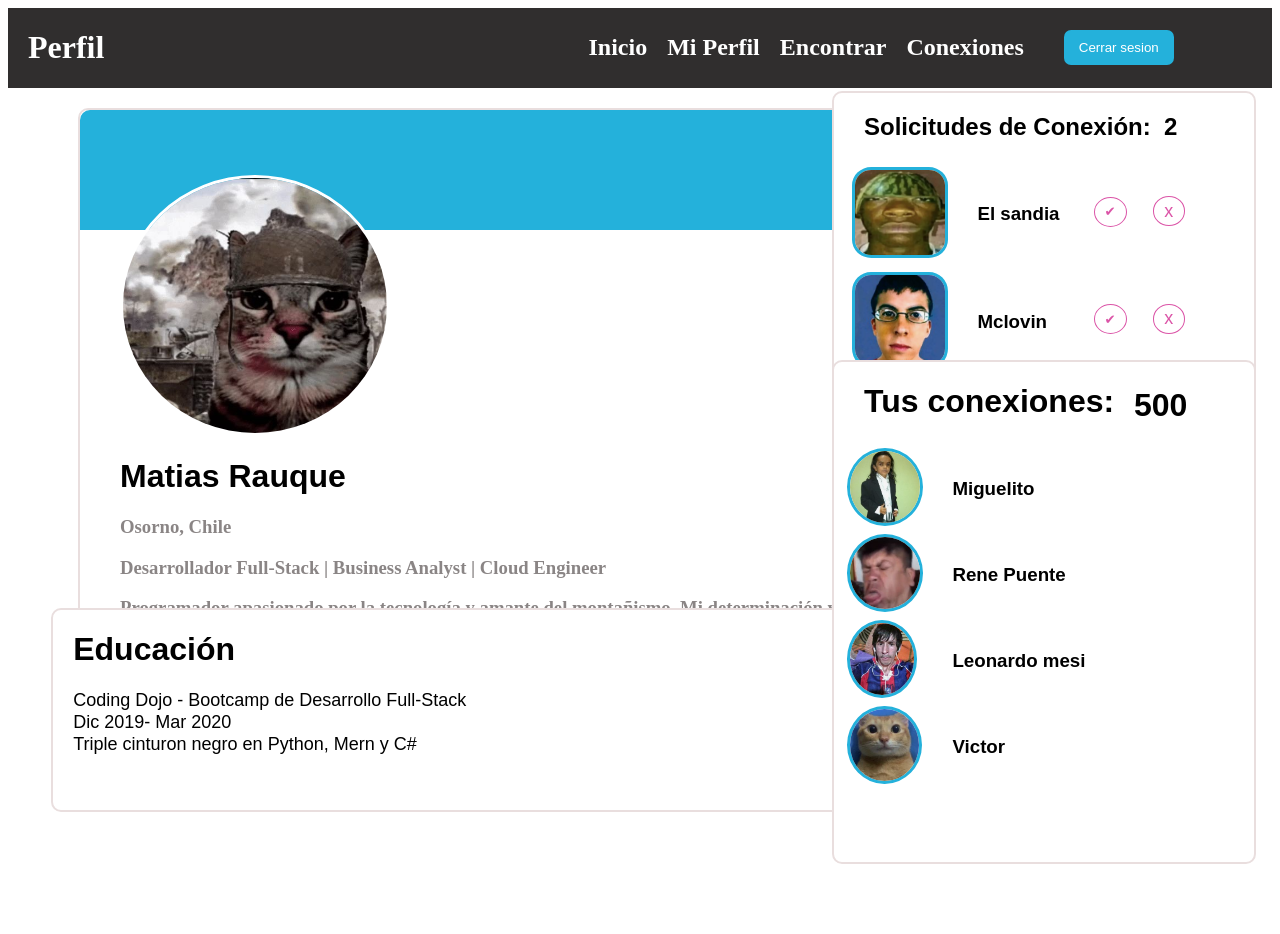
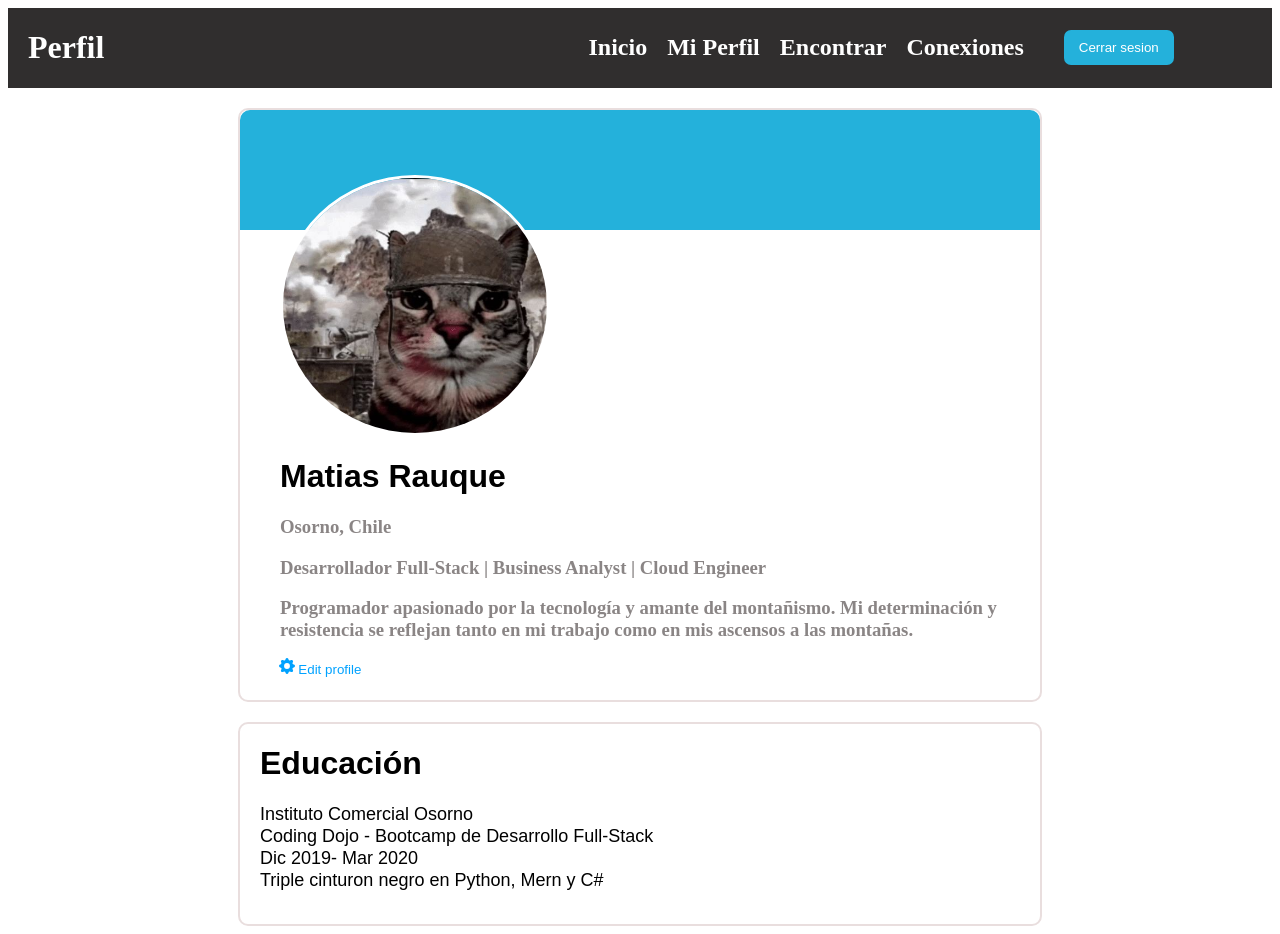
Before and after one commit to MatiasRauque/MatiasRauque.github.io, a plain HTML site: page index.html in a window 1280 px wide. Before the commit the page ends 864 px from the top, so only its background shows below. Drawn offline with Linux system fonts and the light colour scheme.

Commit message:
Se eliminaron las conexiones y solicitudes

```diff
--- a/index.html
+++ b/index.html
@@ -39,37 +39,16 @@
                 </h3>
             </div>
 
-            <button id="editp"> ⚙️Edit profile</button>
-        </div>
-
-        <div class="solicitudes">
-            <nav id="barrasoli">
-                <h2 id="titulosoli">Solicitudes de Conexión: <h2 id="contador1">2</h2></h2>
-                <table>
-                    <tr>
-                        <div id="usuario1">
-                            <td><img src="img/elsandia.png" id="avatar1"></td>
-                            <td><h3>El sandia</h3></td>
-                            <div id="acepto"><td><button class="boton-aceptar" id="coorrecto1">✔</button></td></div>
-                            <div id="rechazo"><td><button class="boton-rechazar" id="malardo">x</button></td></div>
-
-                        </div>
-
-                    </tr>
-                        <td><img src="img/mclovin.png" id="avatar2"></td>
-                        <td><h3>Mclovin</h3></td>
-                        <div id="acepto"><td><button class="boton-aceptar" id="coorrecto2">✔</button></td></div>
-                        <div id="rechazo"><td><button class="boton-rechazar" id="malardo">x</button></td></div>
-                    <tr>
-
-                    </tr>
-                </table>
-
-            </nav>
+            <button id="editp"> <svg xmlns="http://www.w3.org/2000/svg" width="16" height="16" fill="currentColor" class="bi bi-gear-fill" viewBox="0 0 16 16">
+                <path d="M9.405 1.05c-.413-1.4-2.397-1.4-2.81 0l-.1.34a1.464 1.464 0 0 1-2.105.872l-.31-.17c-1.283-.698-2.686.705-1.987 1.987l.169.311c.446.82.023 1.841-.872 2.105l-.34.1c-1.4.413-1.4 2.397 0 2.81l.34.1a1.464 1.464 0 0 1 .872 2.105l-.17.31c-.698 1.283.705 2.686 1.987 1.987l.311-.169a1.464 1.464 0 0 1 2.105.872l.1.34c.413 1.4 2.397 1.4 2.81 0l.1-.34a1.464 1.464 0 0 1 2.105-.872l.31.17c1.283.698 2.686-.705 1.987-1.987l-.169-.311a1.464 1.464 0 0 1 .872-2.105l.34-.1c1.4-.413 1.4-2.397 0-2.81l-.34-.1a1.464 1.464 0 0 1-.872-2.105l.17-.31c.698-1.283-.705-2.686-1.987-1.987l-.311.169a1.464 1.464 0 0 1-2.105-.872zM8 10.93a2.929 2.929 0 1 1 0-5.86 2.929 2.929 0 0 1 0 5.858z "/>
+              </svg> Edit profile</button>
         </div>
 
         <div class="educacion">
             <h1 id="tituloed">Educación</h1>
+            <p id="texted">
+                Instituto Comercial Osorno
+            </p>
             <p id="texted">Coding Dojo - Bootcamp de Desarrollo Full-Stack
             </p>
 
@@ -79,46 +58,10 @@
             <p id="texted">
                 Triple cinturon negro en Python, Mern y C#
             </p>
+
         </div>
 
-        <div class="conexiones">
-            <h1 id="tituloconex">Tus conexiones:<h1 id="contador">500</h1></h1>
-            <table>
-                <tr>
-                    <td>
-                        <img src="img/miguelito.png" id="avatar3">
-                    </td>
-                    <td>
-                        <h3>Miguelito</h3>
-                    </td>
-                </tr>
-                <tr>
-                    <td>
-                        <img src="img/renepuente.png" id="avatar4">
-                    </td>
-                    <td>
-                        <h3>Rene Puente</h3>
-                    </td>
-                </tr>
-                <tr>
-                    <td>
-                        <img src="img/mesi.png" id="avatar5">
-                    </td>
-                    <td>
-                        <h3>Leonardo mesi</h3>
-                    </td>
-                </tr>
-                <tr>
-                    <td>
-                        <img src="img/victor.png" id="avatar6">
-                    </td>
-                    <td>
-                        <h3>Victor</h3>
-                    </td>
-                </tr>
 
-            </table>
-        </div>
     </div>
 
 </body>
--- a/script.js
+++ b/script.js
@@ -1,32 +1,5 @@
-let botones_aceptar = document.querySelectorAll(".boton-aceptar");
-let botones_rechazar = document.querySelectorAll(".boton-rechazar");
-let contador = document.querySelector("#contador");
-let contador1 = document.querySelector("#contador1");
 let edit = document.querySelector("#editp")
 
-botones_aceptar.forEach(function(node){
-    node.addEventListener("click", function(){
-        node.parentElement.parentElement.remove();
-        let num = Number(contador.innerHTML);
-        num++;
-        contador.innerHTML= num;
-
-        let num1 = Number(contador1.innerHTML);
-        num1--;
-        contador1.innerHTML= num1;
-    });
-
-});
-
-botones_rechazar.forEach(function(node){
-    node.addEventListener("click", function(){
-        node.parentElement.parentElement.remove();
-        let num = Number(contador1.innerHTML);
-        num--;
-        contador1.innerHTML= num;
-    });
-
-});
 let namee = document.querySelectorAll("#name1");
 edit.addEventListener("click", function(){
     let nombre = "Nicolas Jaramillo"
--- a/style.css
+++ b/style.css
@@ -42,10 +42,13 @@ body{
 
     display: flex;
     flex-direction: column;
+    justify-content: center;
+    align-items: center;
 
 }
 .perfil{
-    margin-left: 70px;
+
+
     margin-top: 20px;
     width: 800px;
     height: 590px;
@@ -107,72 +110,13 @@ button{
 }
 
 
-.solicitudes{
-    background-color: rgb(255, 255, 255);
-    border: 2px solid rgb(233, 222, 222);
-    width: 420px;
-    height: 300px;
-    position: absolute;
-    top: 11.4%;
-    left: 65%;
-    border-radius: 10px;
-    font-family: sans-serif;
-
-}
-#titulosoli{
-    text-align: start;
-    margin-left: 30px;
-    font-family: sans-serif;
-}
-#avatar1{
-    border-radius: 20%;
-    height: 85px;
-    border: 3.3px solid rgb(36, 177, 219);;
-    margin-left: 15px;
-    margin-right: 25px;
-    margin-top: 3px;
-    margin-bottom: 3px;
-}
-#avatar2{
-    border-radius: 20%;
-    height: 90px;
-    border: 3.3px solid rgb(36, 177, 219);;
-    margin-left: 15px;
-    margin-right: 25px;
-    margin-top: 3px;
-    margin-bottom: 3px;
-}
-#coorrecto1{
-    border-radius: 50%;
-    border: 1.4px solid rgb(219, 84, 167);
-    width: 60%;
-    color: rgb(219, 84, 167);;
-}
-#coorrecto2{
-    border-radius: 50%;
-    border: 1.4px solid rgb(219, 84, 167);
-    width: 60%;
-    color: rgb(219, 84, 167);;
-}
-#malardo{
-    border-radius: 50%;
-    width: 61%;
-    border: 1.4px solid rgb(219, 84, 167);
-    color: rgb(219, 84, 167);
-    font-size: large;
-
-}
-
-
 .educacion{
     background-color: rgb(255, 255, 255);
     border: 2px solid rgb(233, 222, 222);
     width: 800px;
     height: 200px;
     color: black;
-    position: absolute;
-    top: 76%;
-    left: 4%;
+    margin-top: 20px;
     border-radius: 10px;
 
 }
@@ -187,59 +131,3 @@ button{
     margin-top: 1px;
     font-family: sans-serif;
 }
-.conexiones{
-    background-color: rgb(255, 255, 255);
-    border: 2px solid rgb(233, 222, 222);
-    width: 420px;
-    height: 500px;
-    color: black;
-    border-radius: 10px;
-    position: absolute;
-    left: 65%;
-    top: 45%;
-    font-family: sans-serif;
-}
-#tituloconex{
-
-    font-family: sans-serif;
-    margin-left: 30px;
-
-}
-#contador1{
-    margin-left: 330px;
-    margin-top: -48px;
-}
-#contador{
-    margin-left: 300px;
-    margin-top: -55px;
-}
-#avatar3{
-    border-radius: 50%;
-    height: 72px;
-    border: 3.3px solid rgb(36, 177, 219);;
-    margin-left: 10px;
-    margin-right: 25px;
-
-}
-#avatar4{
-    border-radius: 50%;
-    height: 72px;
-    border: 3.3px solid rgb(36, 177, 219);;
-    margin-left: 10px;
-    margin-right: 25px;
-}
-#avatar5{
-    border-radius: 50%;
-    height: 72px;
-    border: 3.3px solid rgb(36, 177, 219);;
-    margin-left: 10px;
-    margin-right: 25px;
-}
-#avatar6{
-    border-radius: 50%;
-    height: 72px;
-    border: 3.3px solid rgb(36, 177, 219);;
-    margin-left: 10px;
-    margin-right: 25px;
-
-}
```
